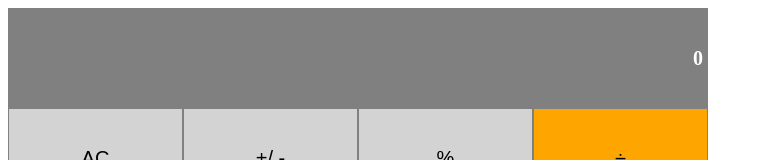
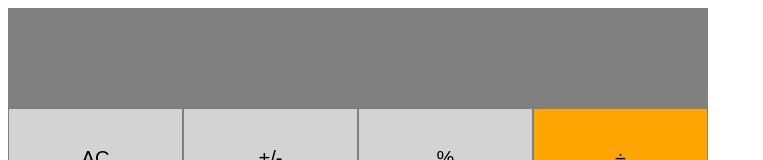
Before and after one commit to voscarmv/calculator, a React (Create React App) app: page / in a window 1280 px wide. Shown: the top 160 px of the page, without its empty margins (0-763 px from the left). Built offline with nearby package versions, Linux system fonts and the light colour scheme.

Commit message:
Able to print numbers on display.

```diff
--- a/src/components/App.js
+++ b/src/components/App.js
@@ -20,10 +20,10 @@ class App extends React.Component {
   }
 
   render() {
-    const { total, next } = this.state;
+    const { next } = this.state;
     return (
       <div className="App">
-        <Display total={total} next={next} />
+        <Display displayValue={next} />
         <ButtonPanel clickHandler={this.handleClick} />
       </div>
     );
--- a/src/components/ButtonPanel.js
+++ b/src/components/ButtonPanel.js
@@ -13,7 +13,7 @@ class ButtonPanel extends React.Component {
             col: 'lightgray',
           },
           {
-            name: '+/,-',
+            name: '+/-',
             col: 'lightgray',
           },
           {
--- a/src/logic/calculate.js
+++ b/src/logic/calculate.js
@@ -4,7 +4,7 @@ const calculate = ({ total, next, operation }, buttonName) => {
   const isDigit = char => char >= '0' && char <= '9';
 
   if (isDigit(buttonName)) {
-    return { total, next: `${next}${buttonName}`, operation };
+    return { total, next: `${next || ''}${buttonName}`, operation };
   }
 
   switch (buttonName) {
```
